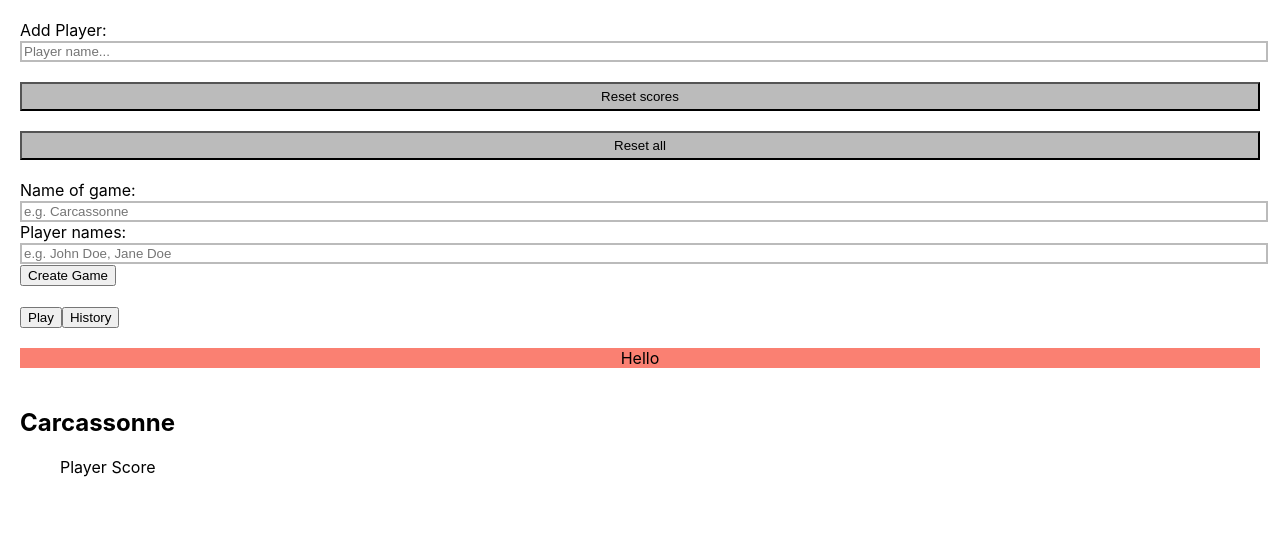
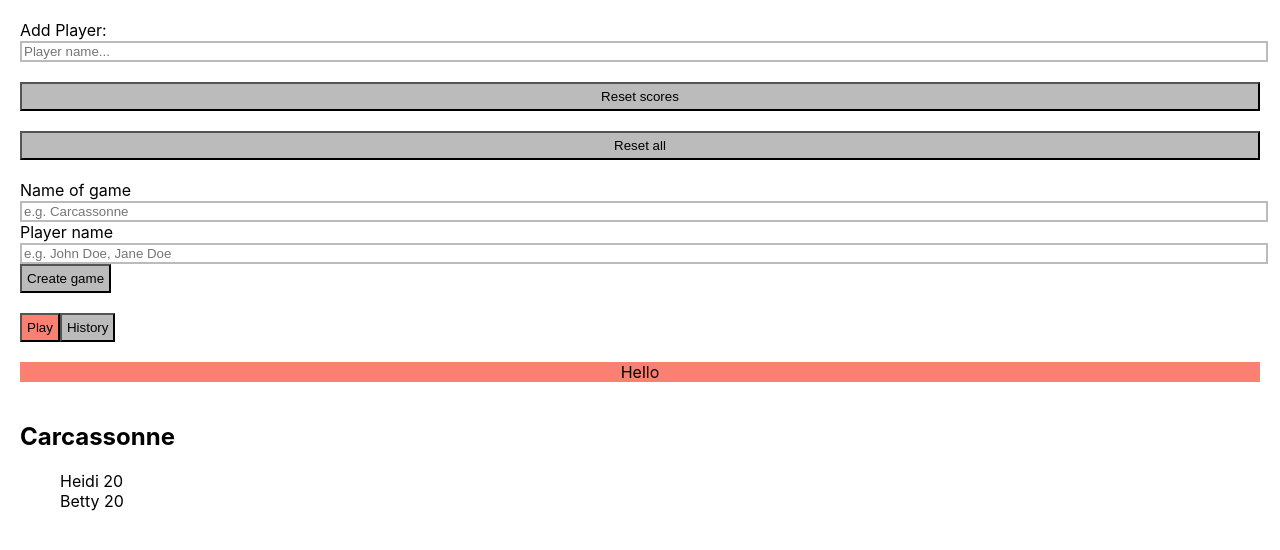
Before and after one commit to eileenfuerstenau/scorekeeper, a React (Create React App) app: page / in a window 1280 px wide. Shown: the top 550 px of the page. Built offline with nearby package versions, Linux system fonts and the light colour scheme.

Commit message:
Add refinements

```diff
--- a/src/App/App.js
+++ b/src/App/App.js
@@ -25,12 +25,18 @@ export default function App() {
       ))}
       <Button text="Reset scores" onClick={resetScores} />
       <Button text="Reset all" onClick={resetAll} />
-      <GameForm onCreateGame={() => console.log('Create Game')} />
-      <Navigation onNavigate={() => console.log('Navigate')} />
+      <GameForm onCreateGame={data => console.log('Create Game', data)} />
+      <Navigation
+        activeIndex={0}
+        onNavigate={index => console.log('Navigate', index)}
+      />
       <Header text="Hello" />
       <HistoryEntry
         nameOfGame="Carcassonne"
-        players={[{ name: 'heidi', score: 20 }]}
+        players={[
+          { name: 'Heidi', score: 20 },
+          { name: 'Betty', score: 20 },
+        ]}
       />
     </div>
   )
--- a/src/Button/Button.css
+++ b/src/Button/Button.css
@@ -1,4 +1,8 @@
 .Button {
-    padding: 5px;
-    background: #bbb;
-  }
+  padding: 5px;
+  background: #bbb;
+}
+
+.Button__active {
+  background-color: salmon;
+}
--- a/src/Button/Button.js
+++ b/src/Button/Button.js
@@ -1,10 +1,17 @@
 import './Button.css'
 
-function Button({text, onClick}) {
-    return <>
-    <button className="Button" onClick={onClick}> {text} </button>
+function Button({ text, onClick, isActive }) {
+  return (
+    <>
+      <button
+        className={isActive ? 'Button Button__active' : 'Button'}
+        onClick={onClick}
+      >
+        {' '}
+        {text}{' '}
+      </button>
     </>
-  }
+  )
+}
 
-
-  export default Button;
+export default Button
--- a/src/GameForm/GameForm.js
+++ b/src/GameForm/GameForm.js
@@ -1,19 +1,35 @@
 import './GameForm.css'
+import Button from '../Button'
+import Input from '../Input/Input.js'
 
 export default function GameForm({ onCreateGame }) {
   return (
-    <section className="GameForm">
-      <label>
-        Name of game:
-        <input placeholder="e.g. Carcassonne" />
-      </label>
-      <label>
-        Player names:
-        <input placeholder="e.g. John Doe, Jane Doe" />
-      </label>
+    <form className="GameForm" onSubmit={handleSubmit}>
+      <Input
+        name="nameOfGame"
+        labelText="Name of game"
+        placeholder="e.g. Carcassonne"
+      />
+      <Input
+        name="playerNames"
+        labelText="Player name"
+        placeholder="e.g. John Doe, Jane Doe"
+      />
       <div>
-        <button onClick={onCreateGame}> Create Game </button>
+        <Button text="Create game" />
       </div>
-    </section>
+    </form>
   )
+
+  function handleSubmit(event) {
+    event.preventDefault()
+    const form = event.target
+    const { nameOfGame, playerNames } = form.elements // destructuring assigment
+    onCreateGame({
+      nameOfGame: nameOfGame.value,
+      playerNames: playerNames.value.split(',').map(name => name.trim()),
+    })
+    //"Betty, Heidi" -> soll Array sein, daher Split, trim entfernt extra Whitespace
+    form.reset()
+  }
 }
--- a/src/HistoryEntry/HistoryEntry.js
+++ b/src/HistoryEntry/HistoryEntry.js
@@ -5,9 +5,10 @@ export default function HistoryEntry({ nameOfGame, players }) {
     <section className="HistoryEntry">
       <h1>{nameOfGame}</h1>
       <ul>
-        {players.map(player => (
-          <li key={player}>
-            Player <span> Score</span>{' '}
+        {players.map((player, index) => (
+          <li key={index}>
+            <span>{player.name} </span>
+            <span> {player.score} </span>
           </li>
         ))}
       </ul>
--- /dev/null
+++ b/src/Input/Input.js
@@ -0,0 +1,8 @@
+export default function GameForm({ labelText, placeholder, name }) {
+  return (
+    <label>
+      {labelText}
+      <input name={name} type="text" placeholder={placeholder} />
+    </label>
+  )
+}
--- a/src/Navigation/Navigation.js
+++ b/src/Navigation/Navigation.js
@@ -1,10 +1,19 @@
 import './Navigation.css'
+import Button from '../Button'
 
-export default function Navigation({ onNavigate }) {
+export default function Navigation({ onNavigate, activeIndex }) {
   return (
     <nav className="Navigation">
-      <button onClick={onNavigate}> Play </button>
-      <button onClick={onNavigate}> History </button>
+      <Button
+        isActive={activeIndex === 0}
+        text="Play"
+        onClick={() => onNavigate(0)}
+      />
+      <Button
+        isActive={activeIndex === 1}
+        text="History"
+        onClick={() => onNavigate(1)}
+      />
     </nav>
   )
 }
```
